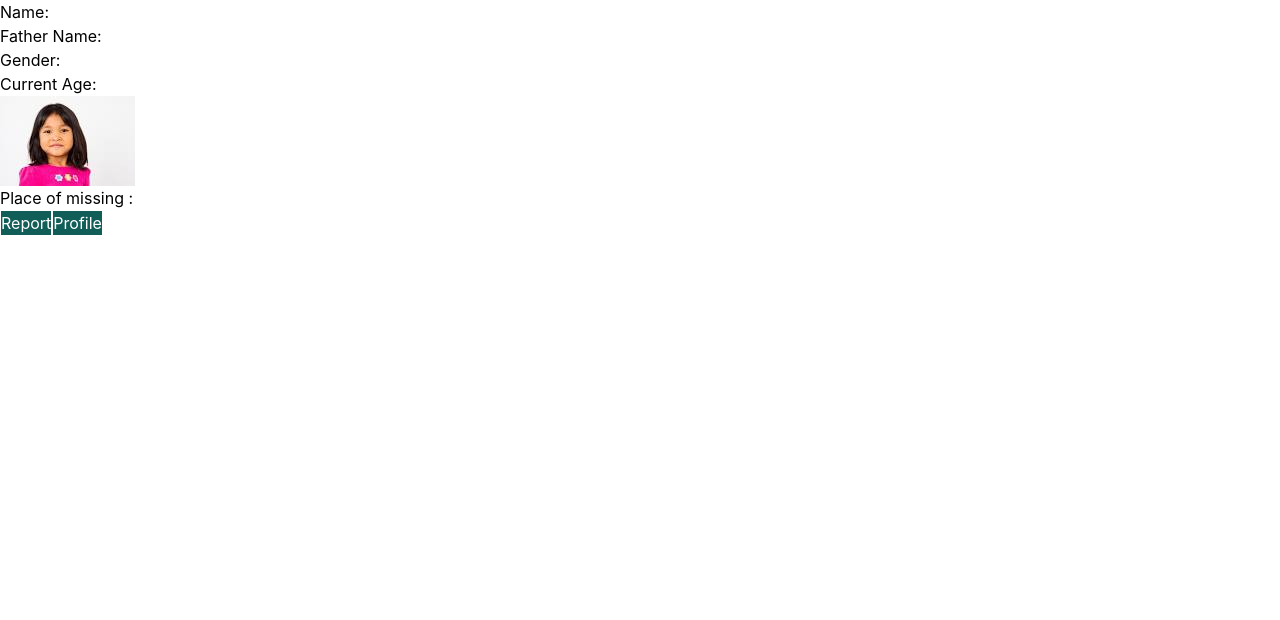
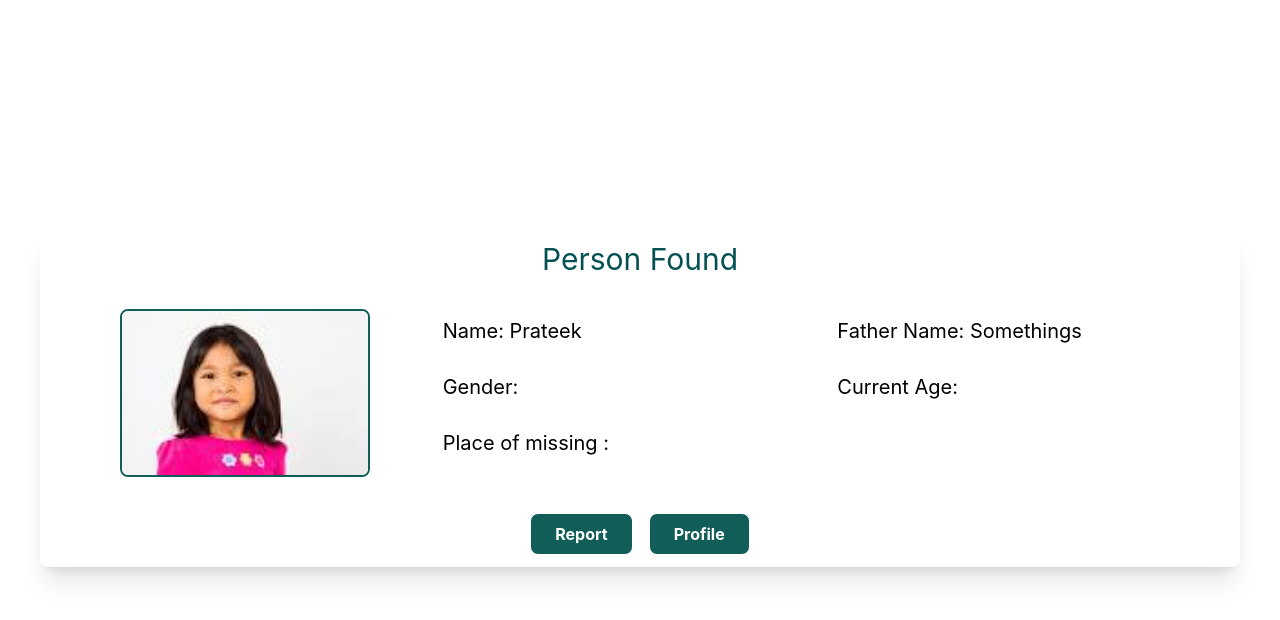
Before and after one commit to ML9-FORCES/Lostrace-Frontend, a React (Create React App) app: page /result in a window 1280 px wide. Shown: the top 620 px of the page. Built offline with nearby package versions, Linux system fonts and the light colour scheme; no server answers.

Commit message:
result page completed

```diff
--- a/src/pages/Result.js
+++ b/src/pages/Result.js
@@ -33,16 +33,34 @@ const Result = () => {
     }, [])
 
     return (
-        <div>
-            <p>Name: {name}</p>
-            <p>Father Name: {fatherName}</p>
-            <p>Gender: {gender}</p>
-            <p>Current Age: {currentAge}</p>
-            <img src={img} />
-            <p>Place of missing : {placeOfMissing}</p>
-            <a href={reportLink}><button className='border border-white text-white bg-teal-800'>Report</button></a>
-            <a href={profileLink}><button className='border border-white text-white bg-teal-800'>Profile</button></a>
-        </div>
+        <div className='container mx-auto p-2 md:p-10 flex flex-col justify-center h-[100vh]'>
+            <div className="shadow-xl rounded-lg  justify-center p-2">
+                <h1 className=' text-center text-teal-600 text-bold text-3xl text-underline mb-4'>Person Found</h1>
+
+                <div className="lg:mt-8 mt-4">
+                    <div className="grid grid-cols-1 lg:grid-cols-3">
+
+                        <img className='rounded-lg border-2 border-teal-800 w-full max-w-[250px] mx-auto' src={img} />
+                        <div className=" lg:col-span-2 lg:grid lg:grid-cols-2">
+                            <p className='my-2 text-xl'>Name: Prateek{name}</p>
+
+                            <p className='my-2 text-xl'>Father Name: Somethings{fatherName}</p>
+                            <p className='my-2 text-xl'>Gender: {gender}</p>
+                            <p className='my-2 text-xl'>Current Age: {currentAge}</p>
+                            <p className='my-2 text-xl'>Place of missing : {placeOfMissing}</p>
+
+                        </div>
+                    </div>
+
+
+                    <div className="flex justify-center mt-4 lg:mt-8">
+
+                        <a href={reportLink} className="mx-2 my-1"><button className='font-bold rounded-lg px-6 py-2 border border-white text-white bg-teal-800'>Report</button></a>
+                        <a href={profileLink} className="mx-2 my-1"><button className='font-bold rounded-lg px-6 py-2 border border-white text-white bg-teal-800'>Profile</button></a>
+                    </div>
+                </div>
+            </div>
+        </div >
     )
 }
 
```
